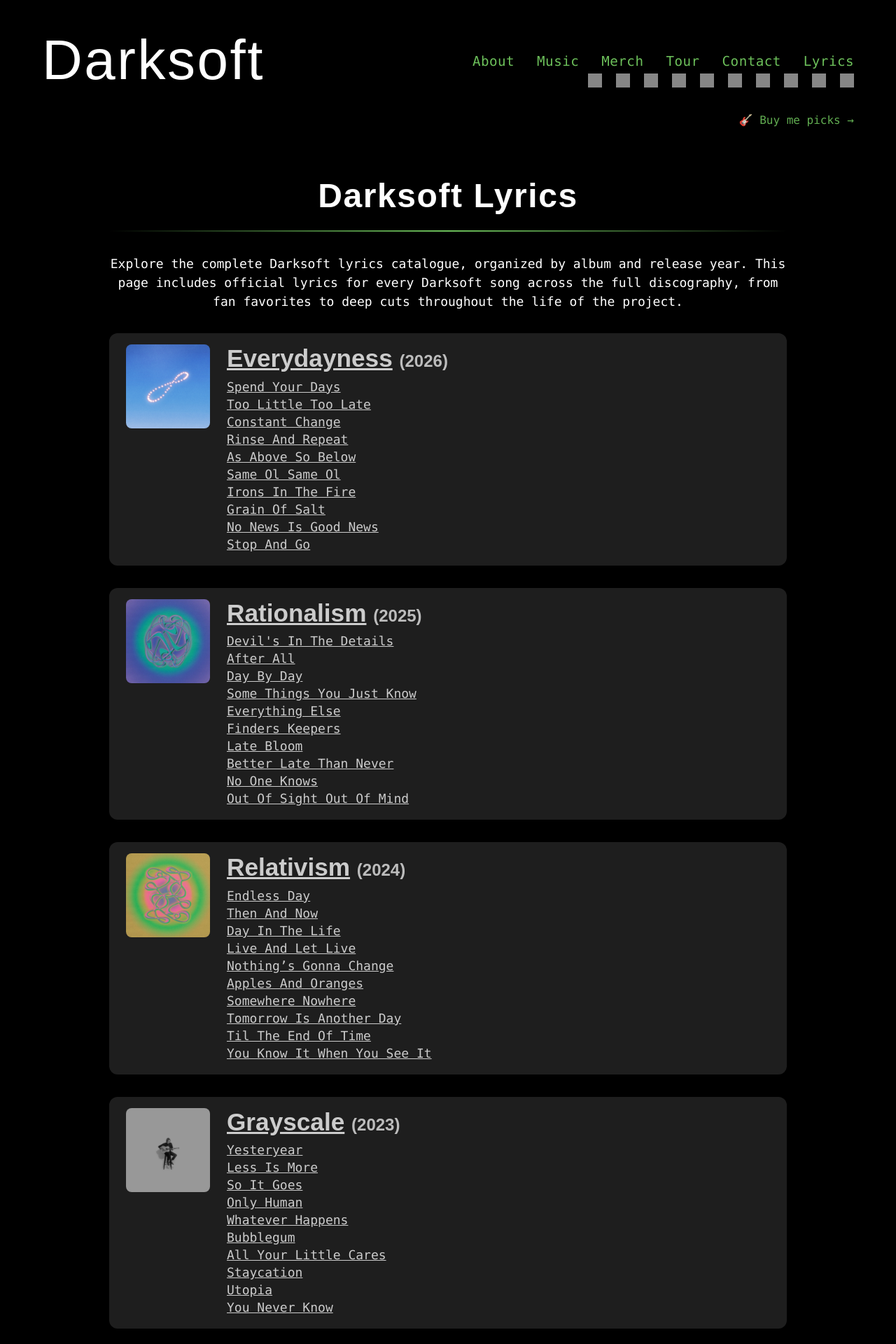
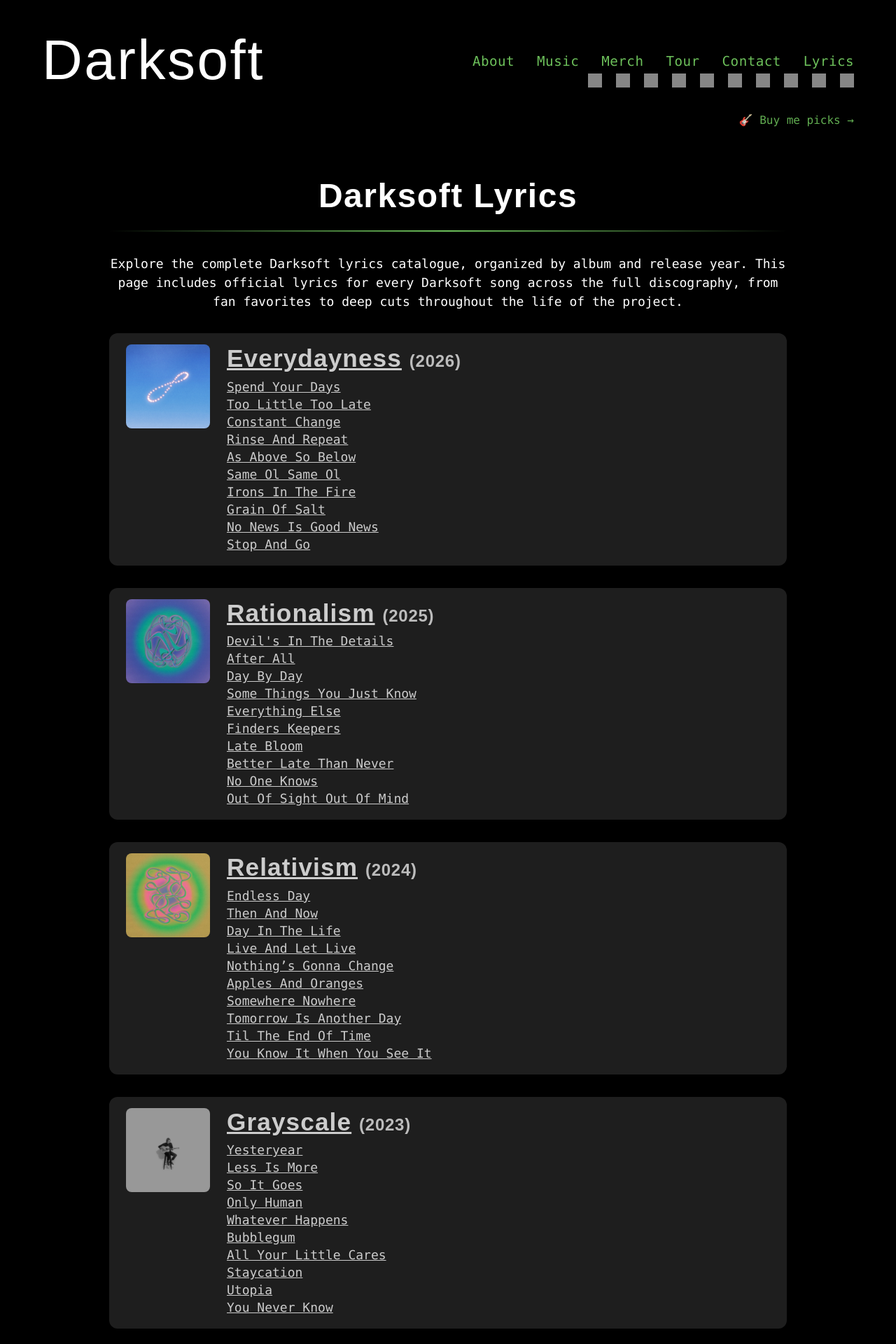
Before and after one commit to darks0ft/website, a Jekyll site: the page built from lyrics.html, in a window 1280 px wide. Shown: the top 1920 px of the page at 70% size. Built offline with Jekyll 4.4.1, drawn with Linux system fonts in a browser that asks for light colours; some web fonts are replaced; grey boxes are pictures that could not be loaded.

Commit message:
Use the same letter-spacing on every Bradley heading

```diff
--- a/data.html
+++ b/data.html
@@ -28,6 +28,7 @@
 
     h2 {
       font-family: 'bradley-djr', sans-serif;
+      letter-spacing: 0.03125em;
       font-size: 3rem;
       margin-bottom: 1rem;
     }
--- a/style.css
+++ b/style.css
@@ -74,7 +74,7 @@
 .rainbow-text {
   font-family: 'bradley-djr', sans-serif;
   font-size: 4rem;
-  letter-spacing: 0.05rem;
+  letter-spacing: 0.03125em;
 }
 
 .rainbow-text span {
@@ -274,6 +274,7 @@
 /* Hero title (text logo if used) */
 .homepage .landing-title {
   font-family: 'bradley-djr', sans-serif;
+  letter-spacing: 0.03125em;
   font-size: 20vh;
   font-weight: normal;
   margin: 0;
@@ -392,7 +393,7 @@
   position: relative;
   font-family: 'bradley-djr', sans-serif;
   font-size: 3rem;
-  letter-spacing: 0.1rem;
+  letter-spacing: 0.03125em;
   padding-bottom: 1.5rem;
   margin-bottom: 2rem;
 }
@@ -603,6 +604,7 @@
 /* Track title */
 .track-title {
   font-family: 'bradley-djr', sans-serif;
+  letter-spacing: 0.03125em;
   font-size: 3rem;
   margin-bottom: 0.5rem;
 }
@@ -816,11 +818,13 @@
 .lyrics-album-info h3 {
   font-size: 2.2rem;
   font-family: 'bradley-djr', sans-serif;
+  letter-spacing: 0.03125em;
   margin-bottom: 0.6rem;
 }
 
 .lyrics-year {
   font-size: 1.5rem;
+  letter-spacing: 0.03125em; /* re-scale for the smaller size (inherited spacing is in px) */
   opacity: 0.7;
 }
 
@@ -936,6 +940,7 @@
 
 .newsletter-title {
   font-family: 'bradley-djr', sans-serif;
+  letter-spacing: 0.03125em;
   font-size: 2rem;
   margin-bottom: 0.8rem;
 }
@@ -1014,6 +1019,7 @@
 /* “Darksoft” footer title */
 footer .footer-title {
   font-family: 'bradley-djr', sans-serif;
+  letter-spacing: 0.03125em;
   font-size: 3rem;
   margin-top: 1rem;
 }
@@ -1474,7 +1480,7 @@
 .album-info h1 {
   font-family: 'bradley-djr', sans-serif;
   font-size: 3.2rem;
-  letter-spacing: 0.1rem;
+  letter-spacing: 0.03125em;
   font-weight: normal;
   line-height: 1.1;
 }
@@ -1553,7 +1559,7 @@
   font-family: 'bradley-djr', sans-serif;
   font-size: 2.2rem;
   font-weight: normal;
-  letter-spacing: 0.1rem;
+  letter-spacing: 0.03125em;
   margin-bottom: 1.2rem;
 }
 
```
